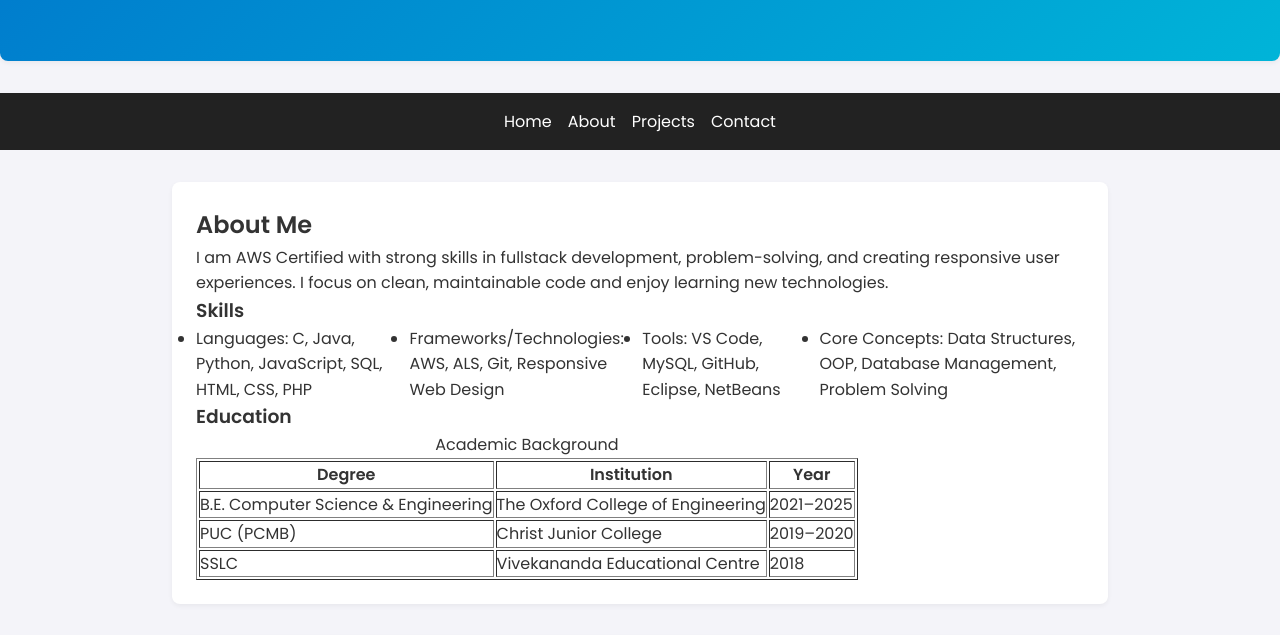
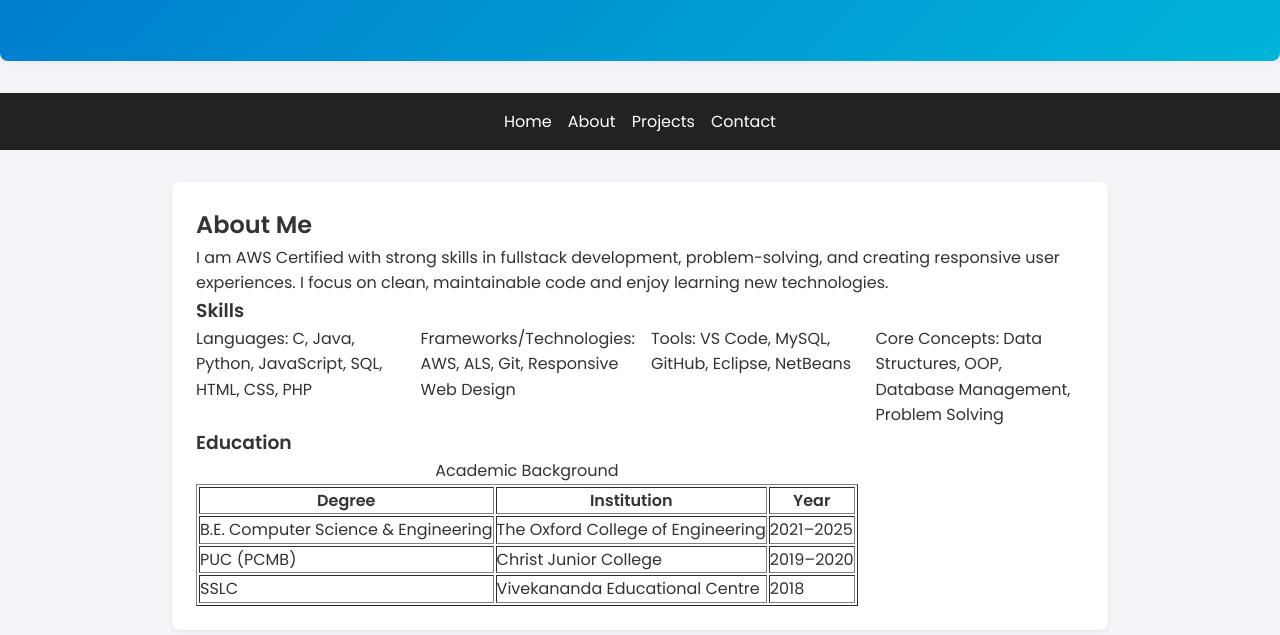
Before and after one commit to syed5625/portfolio, a plain HTML site: page index.html in a window 1280 px wide. Shown: the part 165-800 px from the top of the page. Drawn offline with Linux system fonts and the light colour scheme.

Commit message:
Update style.css

```diff
--- a/style.css
+++ b/style.css
@@ -98,7 +98,7 @@ section {
 .cards img:hover {
   transform: scale(1.05);
 }
-.skills {
+.skills-grid {
   display: flex;
   flex-wrap: wrap;
   gap: 1rem;
@@ -107,11 +107,11 @@ section {
   list-style: none;
 }
 
-.skills li {
+.skills-grid li {
   flex: 1 1 200px;
 }
 
-.skills-grid {
+ {
   display: flex;
   grid-template-columns: repeat(auto-fit, minmax(250px, 1fr));
   gap: 1rem;
```
